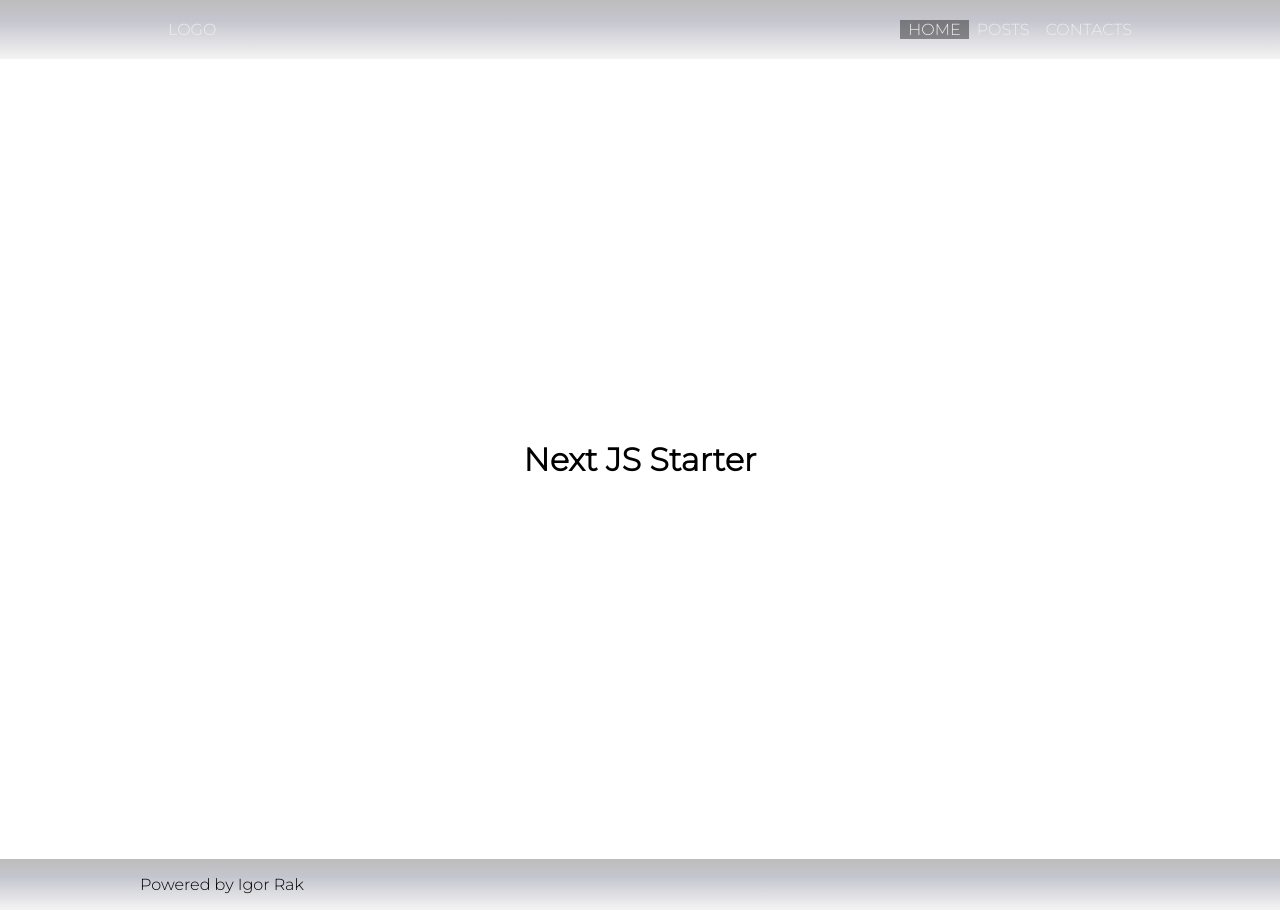
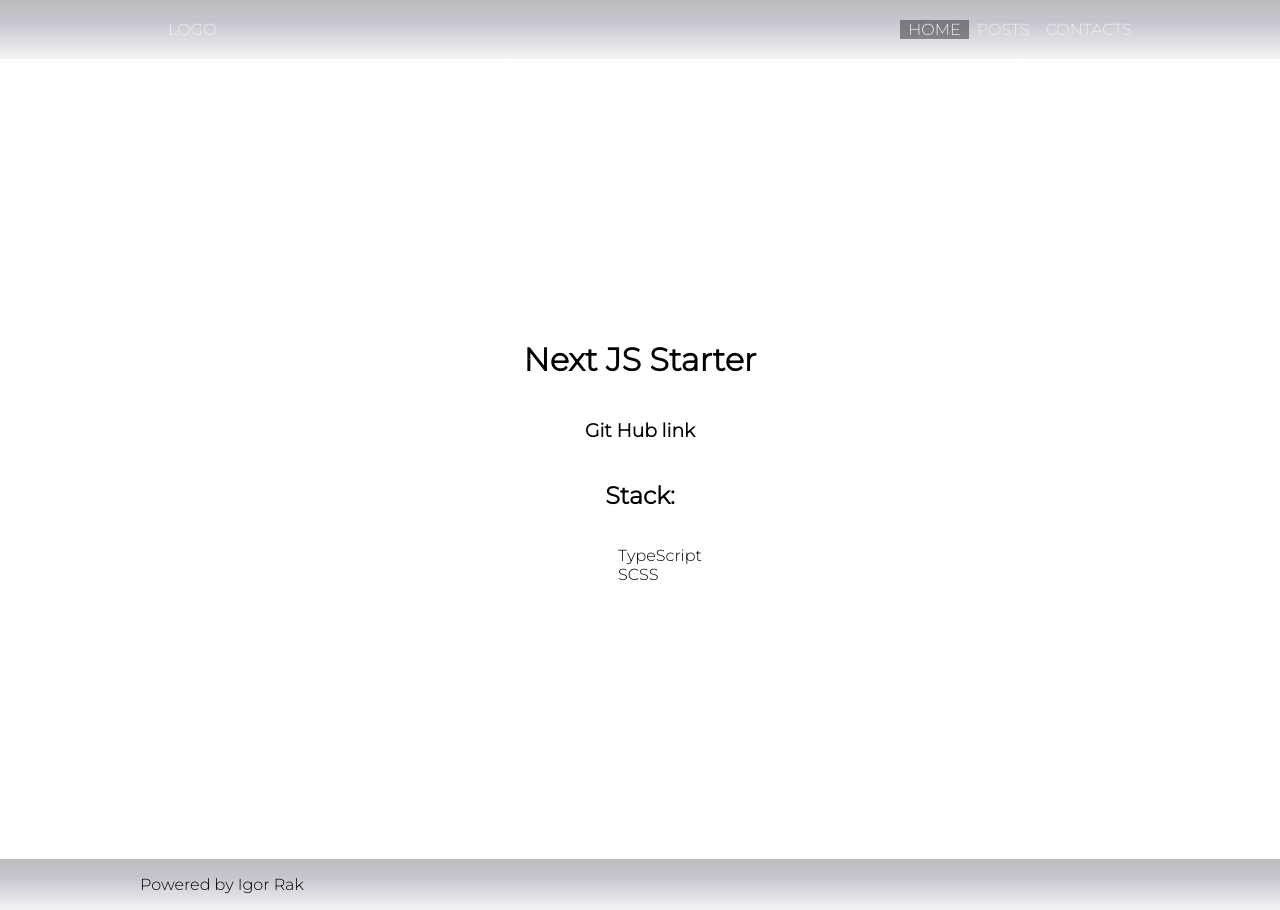
Before and after one commit to IGOR-RAK/NEXT_JS_STARTER, a Next.js app: page / in a window 1280 px wide. Built offline with nearby package versions, Linux system fonts and the light colour scheme.

Commit message:
font repair

```diff
--- a/pages/index.tsx
+++ b/pages/index.tsx
@@ -11,6 +11,14 @@ export default function Home() {
       <div className="container">
       <div className="wrapper">
         <h1>Next JS Starter</h1>
+        <h3><a href="https://github.com/IGOR-RAK/NEXT_JS_STARTER" >Git Hub link</a></h3>
+        <h2>Stack:</h2>
+        <ul>
+          <li>
+            TypeScript
+          </li>
+          <li>SCSS</li>
+        </ul>
 
 
         {/* <p>public image</p>
```
